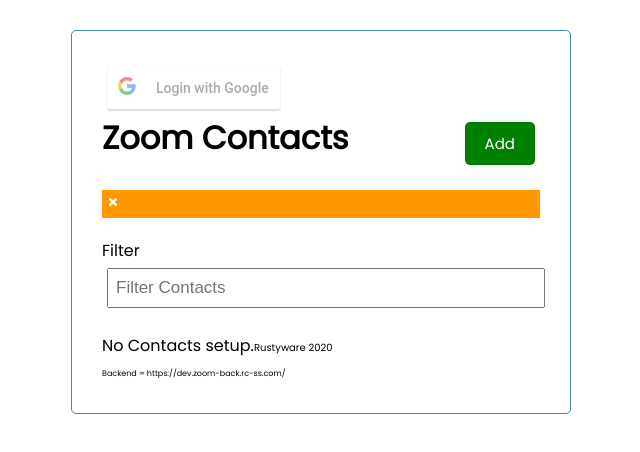
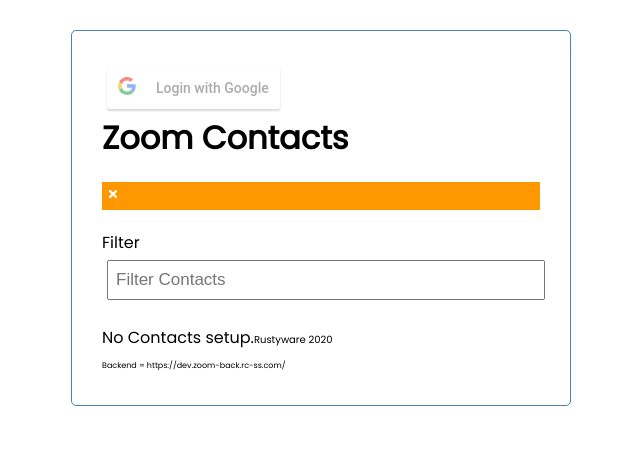
Before and after one commit to rustycoopes/zoom-accellerator, a React (Create React App) app: page / in a window 1280 px wide. Shown: the top 452 px of the page, without its empty margins (319-959 px from the left). Built offline with nearby package versions, Linux system fonts and the light colour scheme.

Commit message:
expand add button and hide when not logged in

```diff
--- a/src/components/Button.js
+++ b/src/components/Button.js
@@ -7,7 +7,7 @@
         <button
             onClick= {onClick}
             className="btn"
-            style={{backgroundColor:color}} >
+            style={{backgroundColor:color, width: "100%" }} >
             {text}
             </button>
     )
--- a/src/components/Header.js
+++ b/src/components/Header.js
@@ -23,10 +23,15 @@
             <h1>{title}</h1>
             </div>
            <div className="rTableCell">
+           { userName !== '' ?
             <Button
                 color={showAddContact ? 'green': 'red'}
                 text= {showAddContact ? 'Add': 'Close'}
-                onClick={()=>onShowAddPanel()}/>
+                onClick={()=>onShowAddPanel()}
+                />
+                :
+                <label></label>
+            }
             </div>
             </div>
             </div>
```
